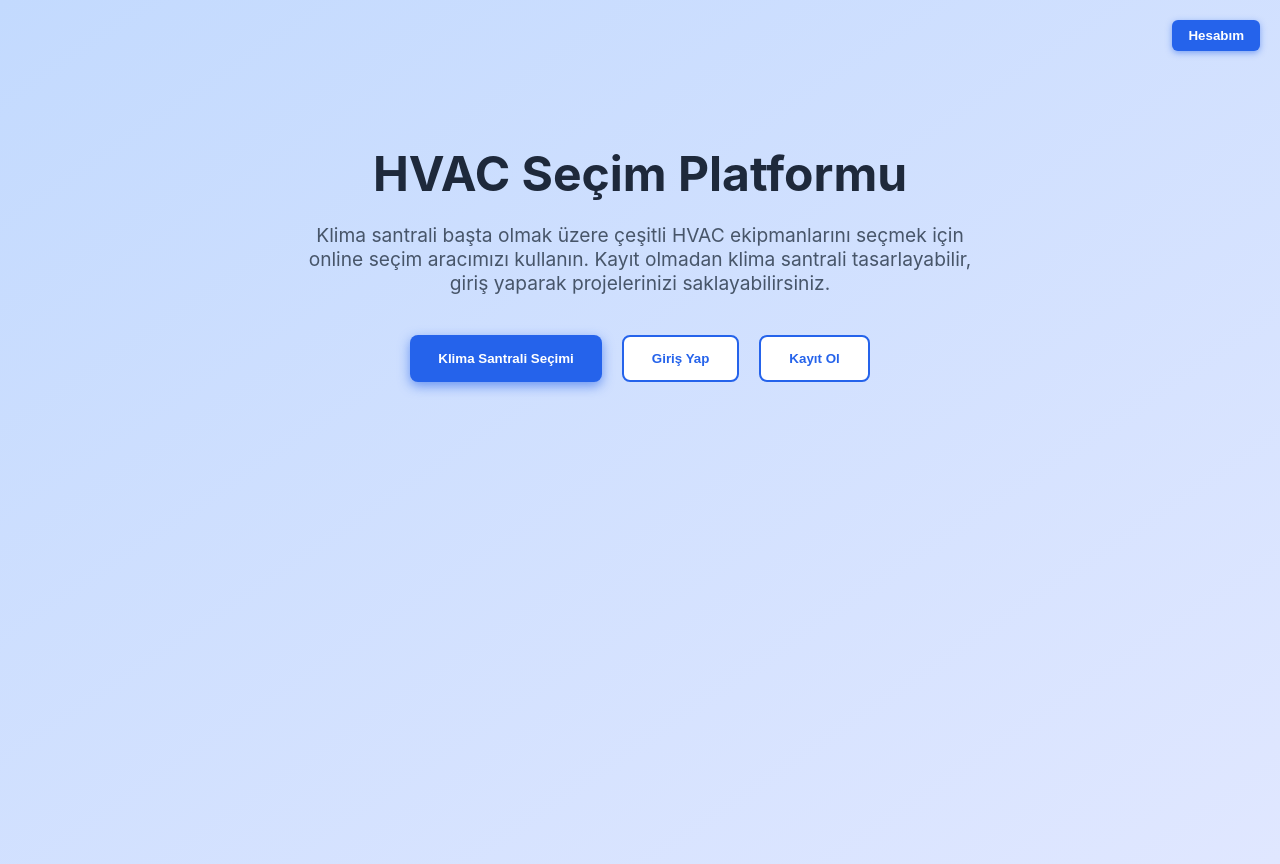
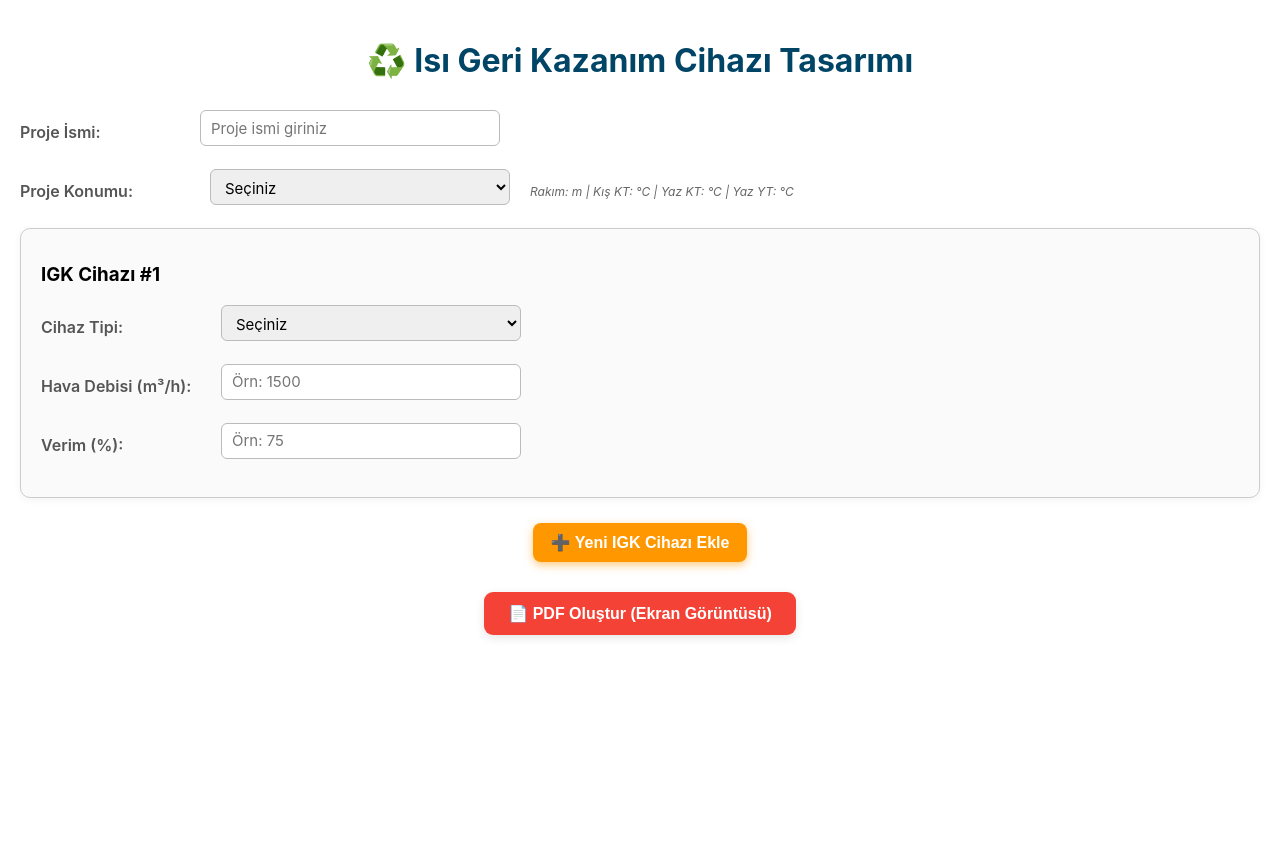
Before and after one commit to hvacglobalorg/klima-santrali-projesi, a React (Create React App) app: page /igk in a window 1280 px wide. Before the commit this address led to /. After the commit the page ends 800 px from the top, so only its background shows below. Built offline with nearby package versions, Linux system fonts and the light colour scheme.

Commit message:
Fix: Token içine username eklendi

```diff
--- a/src/App.js
+++ b/src/App.js
@@ -3,6 +3,7 @@ import jsPDF from 'jspdf';
 import html2canvas from 'html2canvas';
 import citiesData from './data/CitiesData';
 import SantralForm from './SantralForm';
+import HeatRecoveryPage from './pages/HeatRecoveryPage';
 import AdminPanel from './pages/AdminPanel';
 import './App.css';
 
@@ -373,6 +374,7 @@ function App() {
           <Route path="/kayit" element={<RegisterPage />} />
           <Route path="/panel" element={<DashboardPage />} />
           <Route path="/admin" element={<AdminPanel />} />
+          <Route path="/igk" element={<HeatRecoveryPage />} />
           <Route path="*" element={<Navigate to="/" replace />} />
         </Routes>
       </Router>
--- /dev/null
+++ b/src/components/HeatRecoveryForm.js
@@ -0,0 +1,70 @@
+// src/components/HeatRecoveryForm.js
+import React from 'react';
+
+const HeatRecoveryForm = ({ unit, onChange }) => {
+  const handleChange = (e) => {
+    const { name, value } = e.target;
+    onChange({ [name]: value });
+  };
+
+  const getImagePath = (type) => {
+    if (type.toLowerCase() === 'plakalı') return '/images/igk/igk_plakali.png';
+    if (type.toLowerCase() === 'rotorlu') return '/images/igk/igk_rotorlu.png';
+    return null;
+  };
+
+  const imageSrc = getImagePath(unit.deviceType);
+
+  return (
+    <div className="unit-card">
+      <h3>IGK Cihazı #{unit.id}</h3>
+
+      <div className="form-row">
+        <label>Cihaz Tipi:</label>
+        <select
+          name="deviceType"
+          value={unit.deviceType}
+          onChange={handleChange}
+        >
+          <option value="">Seçiniz</option>
+          <option value="Plakalı">Plakalı</option>
+          <option value="Rotorlu">Rotorlu</option>
+        </select>
+      </div>
+
+      <div className="form-row">
+        <label>Hava Debisi (m³/h):</label>
+        <input
+          type="number"
+          name="flowRate"
+          value={unit.flowRate}
+          onChange={handleChange}
+          placeholder="Örn: 1500"
+        />
+      </div>
+
+      <div className="form-row">
+        <label>Verim (%):</label>
+        <input
+          type="number"
+          name="efficiency"
+          value={unit.efficiency}
+          onChange={handleChange}
+          placeholder="Örn: 75"
+        />
+      </div>
+
+      {imageSrc && (
+        <div style={{ textAlign: 'center', marginTop: 20 }}>
+          <img
+            src={imageSrc}
+            alt={unit.deviceType}
+            style={{ maxWidth: '100%', height: '300px', objectFit: 'contain', border: '1px solid #ccc', padding: 10, borderRadius: 8 }}
+          />
+        </div>
+      )}
+    </div>
+  );
+};
+
+export default HeatRecoveryForm;
--- /dev/null
+++ b/src/pages/HeatRecoveryPage.js
@@ -0,0 +1,157 @@
+// src/pages/HeatRecoveryPage.js
+import React, { useState, useEffect, useRef } from 'react';
+import { useNavigate, useLocation } from 'react-router-dom';
+import HeatRecoveryForm from '../components/HeatRecoveryForm';
+import citiesData from '../data/CitiesData';
+import html2canvas from 'html2canvas';
+import jsPDF from 'jspdf';
+
+const API_BASE_URL = 'https://klima-backend-ggo2.onrender.com';
+
+function createNewUnit(id) {
+  return { id, deviceType: '', flowRate: '', efficiency: '' };
+}
+
+const HeatRecoveryPage = () => {
+  const [projectName, setProjectName] = useState('');
+  const [location, setLocation] = useState('');
+  const [climateData, setClimateData] = useState({
+    altitude: '',
+    winterDB: '',
+    summerDB: '',
+    summerWB: '',
+  });
+  const [units, setUnits] = useState([createNewUnit(1)]);
+  const navigate = useNavigate();
+  const locationState = useLocation();
+  const queryParams = new URLSearchParams(locationState.search);
+  const editProjectId = queryParams.get('edit');
+  const pdfRef = useRef();
+
+  useEffect(() => {
+    if (editProjectId) {
+      const token = localStorage.getItem('token');
+      fetch(`${API_BASE_URL}/api/projects/${editProjectId}`, {
+        headers: {
+          Authorization: `Bearer ${token}`,
+        },
+      })
+        .then((res) => res.json())
+        .then((data) => {
+          setProjectName(data.projectName || '');
+          setLocation(data.location || '');
+          setClimateData({
+            altitude: data.altitude || '',
+            winterDB: data.winterDryTemp || '',
+            summerDB: data.summerDryTemp || '',
+            summerWB: data.summerWetTemp || '',
+          });
+        });
+    }
+  }, [editProjectId]);
+
+  useEffect(() => {
+    const selectedCity = citiesData.find(
+      (city) => city.name === location.toUpperCase()
+    );
+    if (selectedCity) {
+      setClimateData({
+        altitude: selectedCity.altitude,
+        winterDB: selectedCity.winterDB,
+        summerDB: selectedCity.summerDB,
+        summerWB: selectedCity.summerWB,
+      });
+    }
+  }, [location]);
+
+  const handleAddUnit = () => {
+    const nextId = units.length + 1;
+    setUnits([...units, createNewUnit(nextId)]);
+  };
+
+  const handleUnitChange = (id, newData) => {
+    setUnits(units.map((unit) => (unit.id === id ? { ...unit, ...newData } : unit)));
+  };
+
+  const generatePDF = () => {
+    const input = pdfRef.current;
+    html2canvas(input, { scale: 2 }).then((canvas) => {
+      const imgData = canvas.toDataURL('image/png');
+      const pdf = new jsPDF('p', 'mm', 'a4');
+      const pdfWidth = pdf.internal.pageSize.getWidth();
+      const imgHeight = (canvas.height * pdfWidth) / canvas.width;
+      let heightLeft = imgHeight;
+      let position = 0;
+
+      pdf.addImage(imgData, 'PNG', 0, position, pdfWidth, imgHeight);
+      heightLeft -= pdf.internal.pageSize.getHeight();
+
+      while (heightLeft > 0) {
+        position -= pdf.internal.pageSize.getHeight();
+        pdf.addPage();
+        pdf.addImage(imgData, 'PNG', 0, position, pdfWidth, imgHeight);
+        heightLeft -= pdf.internal.pageSize.getHeight();
+      }
+
+      pdf.save('isi_geri_kazanim.pdf');
+    });
+  };
+
+  return (
+    <div style={{ padding: 20, maxWidth: '1400px', margin: 'auto' }}>
+      <h1>♻️ Isı Geri Kazanım Cihazı Tasarımı</h1>
+      <div ref={pdfRef}>
+        <div className="form-row">
+          <label>Proje İsmi:</label>
+          <input
+            type="text"
+            value={projectName}
+            onChange={(e) => setProjectName(e.target.value)}
+            placeholder="Proje ismi giriniz"
+          />
+        </div>
+
+        <div className="form-row align-center">
+          <label>Proje Konumu:</label>
+          <select
+            value={location}
+            onChange={(e) => setLocation(e.target.value)}
+            className="location-select"
+          >
+            <option value="">Seçiniz</option>
+            {citiesData.map((city, i) => (
+              <option key={i} value={city.name}>
+                {city.name}
+              </option>
+            ))}
+          </select>
+
+          <span className="climate-info">
+            Rakım: {climateData.altitude} m | Kış KT: {climateData.winterDB} °C | Yaz
+            KT: {climateData.summerDB} °C | Yaz YT: {climateData.summerWB} °C
+          </span>
+        </div>
+
+        {units.map((unit) => (
+          <HeatRecoveryForm
+            key={unit.id}
+            unit={unit}
+            onChange={(newData) => handleUnitChange(unit.id, newData)}
+          />
+        ))}
+      </div>
+
+      <button className="btn-add" onClick={handleAddUnit}>
+        ➕ Yeni IGK Cihazı Ekle
+      </button>
+
+      <div className="btn-group">
+        <button className="btn-pdf" onClick={generatePDF}>
+          📄 PDF Oluştur (Ekran Görüntüsü)
+        </button>
+      </div>
+    </div>
+  );
+};
+
+export default HeatRecoveryPage;
--- a/src/pages/HomePage.js
+++ b/src/pages/HomePage.js
@@ -59,6 +59,24 @@ const HomePage = () => {
             Klima Santrali Seçimi
           </button>
           <button
+  onClick={() => navigate('/igk')}
+  style={{
+    backgroundColor: '#10b981',
+    color: 'white',
+    border: 'none',
+    padding: '14px 28px',
+    borderRadius: 8,
+    cursor: 'pointer',
+    fontWeight: '600',
+    boxShadow: '0 4px 12px rgba(16, 185, 129, 0.6)',
+    transition: 'background-color 0.3s',
+  }}
+  onMouseEnter={e => e.currentTarget.style.backgroundColor = '#059669'}
+  onMouseLeave={e => e.currentTarget.style.backgroundColor = '#10b981'}
+>
+  ♻️ Isı Geri Kazanım Cihazı Seçimi
+</button>
+          <button
             onClick={() => navigate('/giris')}
             style={{
               border: '2px solid #2563eb',
```
Also changed, not shown: public/images/igk/igk_plakali.png (added), public/images/igk/igk_rotor.png (added).
